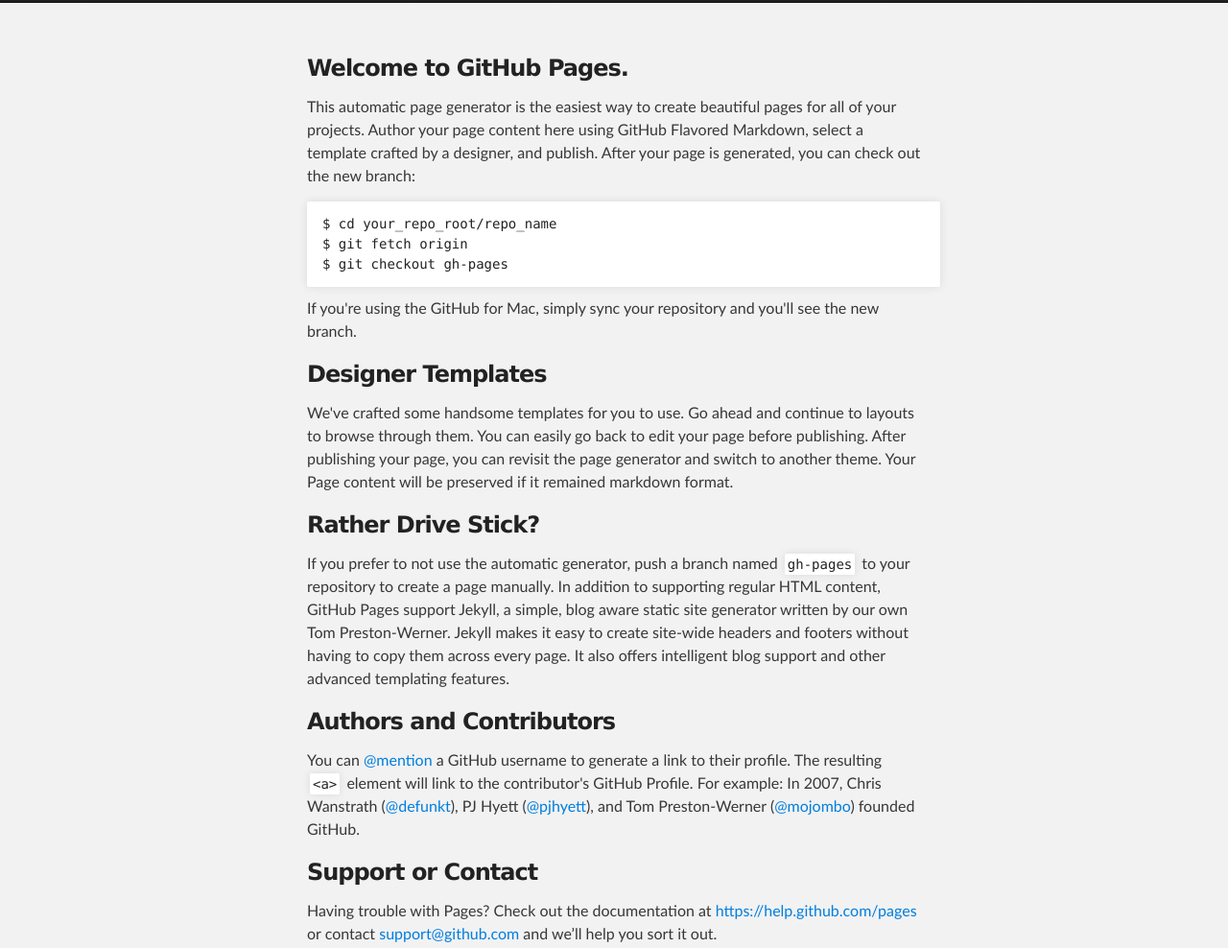
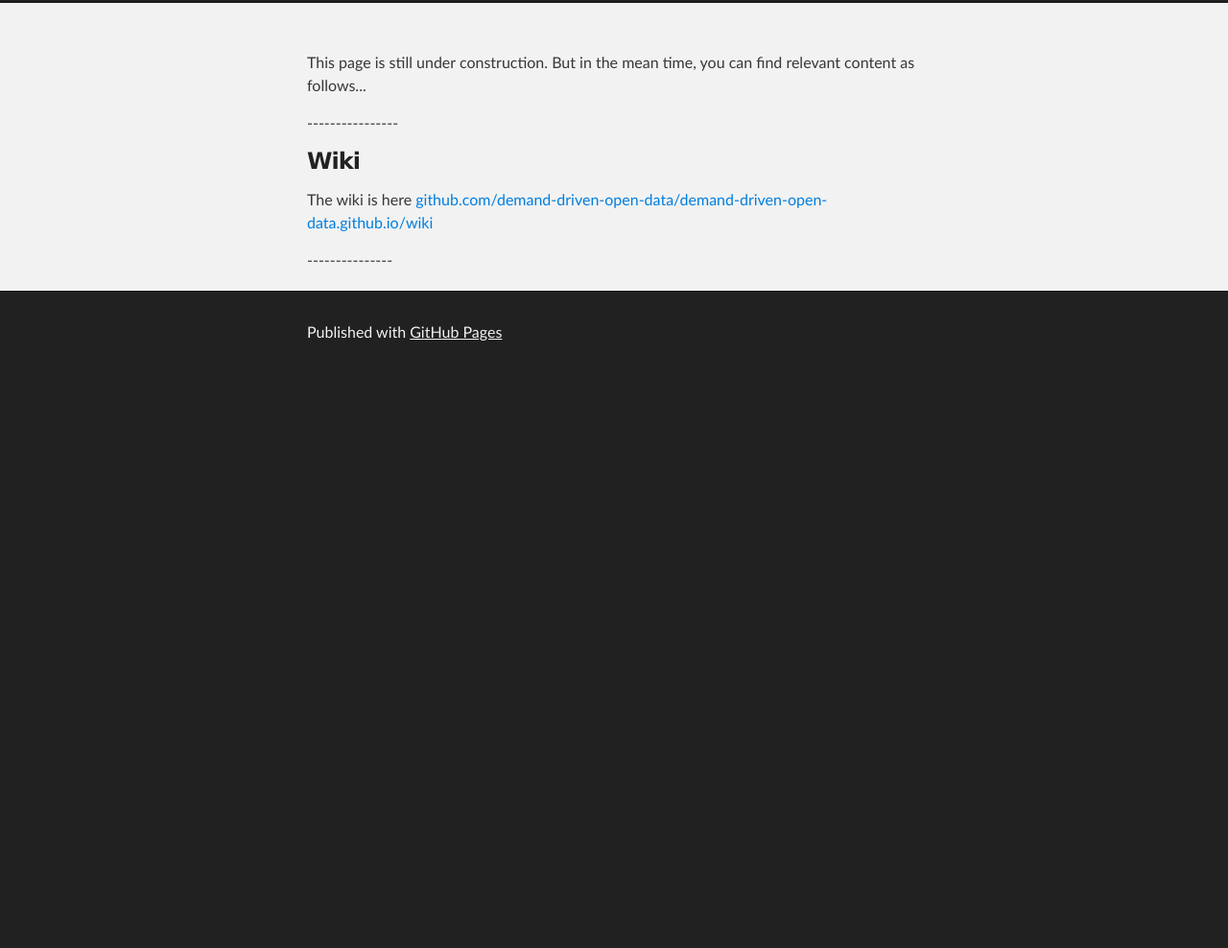
Before and after one commit to demand-driven-open-data/ddod-intake, a plain HTML site: page index.html in a window 1280 px wide. Shown: the part 306-1294 px from the top of the page at 96% size. After the commit the page ends 800 px from the top, so only its background shows below. Drawn offline with Linux system fonts and the light colour scheme.

Commit message:
Update index.html

```diff
--- a/index.html
+++ b/index.html
@@ -27,37 +27,20 @@
     <!-- MAIN CONTENT -->
     <div id="main_content_wrap" class="outer">
       <section id="main_content" class="inner">
-        <h3>
-<a id="welcome-to-github-pages" class="anchor" href="#welcome-to-github-pages" aria-hidden="true"><span class="octicon octicon-link"></span></a>Welcome to GitHub Pages.</h3>
 
-<p>This automatic page generator is the easiest way to create beautiful pages for all of your projects. Author your page content here using GitHub Flavored Markdown, select a template crafted by a designer, and publish. After your page is generated, you can check out the new branch:</p>
+<p>This page is still under construction.  But in the mean time, you can find relevant content as follows...</p>
+----------------
 
-<pre><code>$ cd your_repo_root/repo_name
-$ git fetch origin
-$ git checkout gh-pages
-</code></pre>
 
-<p>If you're using the GitHub for Mac, simply sync your repository and you'll see the new branch.</p>
+<h3>Wiki</h3>
 
-<h3>
-<a id="designer-templates" class="anchor" href="#designer-templates" aria-hidden="true"><span class="octicon octicon-link"></span></a>Designer Templates</h3>
+<p>The wiki is here <a href="https://github.com/demand-driven-open-data/demand-driven-open-data.github.io/wiki">github.com/demand-driven-open-data/demand-driven-open-data.github.io/wiki</a>
+  </p>
 
-<p>We've crafted some handsome templates for you to use. Go ahead and continue to layouts to browse through them. You can easily go back to edit your page before publishing. After publishing your page, you can revisit the page generator and switch to another theme. Your Page content will be preserved if it remained markdown format.</p>
 
-<h3>
-<a id="rather-drive-stick" class="anchor" href="#rather-drive-stick" aria-hidden="true"><span class="octicon octicon-link"></span></a>Rather Drive Stick?</h3>
 
-<p>If you prefer to not use the automatic generator, push a branch named <code>gh-pages</code> to your repository to create a page manually. In addition to supporting regular HTML content, GitHub Pages support Jekyll, a simple, blog aware static site generator written by our own Tom Preston-Werner. Jekyll makes it easy to create site-wide headers and footers without having to copy them across every page. It also offers intelligent blog support and other advanced templating features.</p>
+---------------
 
-<h3>
-<a id="authors-and-contributors" class="anchor" href="#authors-and-contributors" aria-hidden="true"><span class="octicon octicon-link"></span></a>Authors and Contributors</h3>
-
-<p>You can <a href="https://github.com/blog/821" class="user-mention">@mention</a> a GitHub username to generate a link to their profile. The resulting <code>&lt;a&gt;</code> element will link to the contributor's GitHub Profile. For example: In 2007, Chris Wanstrath (<a href="https://github.com/defunkt" class="user-mention">@defunkt</a>), PJ Hyett (<a href="https://github.com/pjhyett" class="user-mention">@pjhyett</a>), and Tom Preston-Werner (<a href="https://github.com/mojombo" class="user-mention">@mojombo</a>) founded GitHub.</p>
-
-<h3>
-<a id="support-or-contact" class="anchor" href="#support-or-contact" aria-hidden="true"><span class="octicon octicon-link"></span></a>Support or Contact</h3>
-
-<p>Having trouble with Pages? Check out the documentation at <a href="https://help.github.com/pages">https://help.github.com/pages</a> or contact <a href="mailto:support@github.com">support@github.com</a> and we’ll help you sort it out.</p>
       </section>
     </div>
 
```
